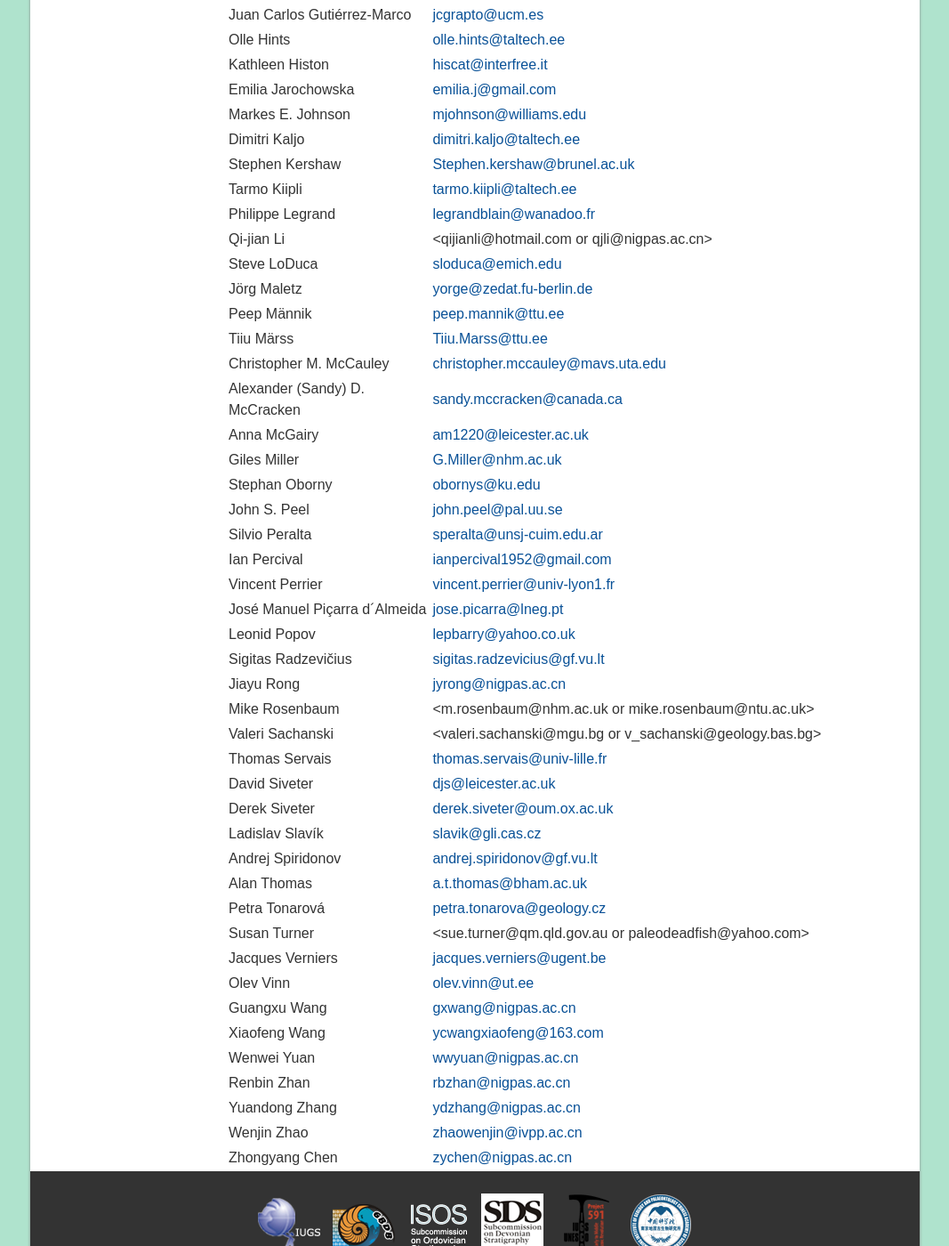
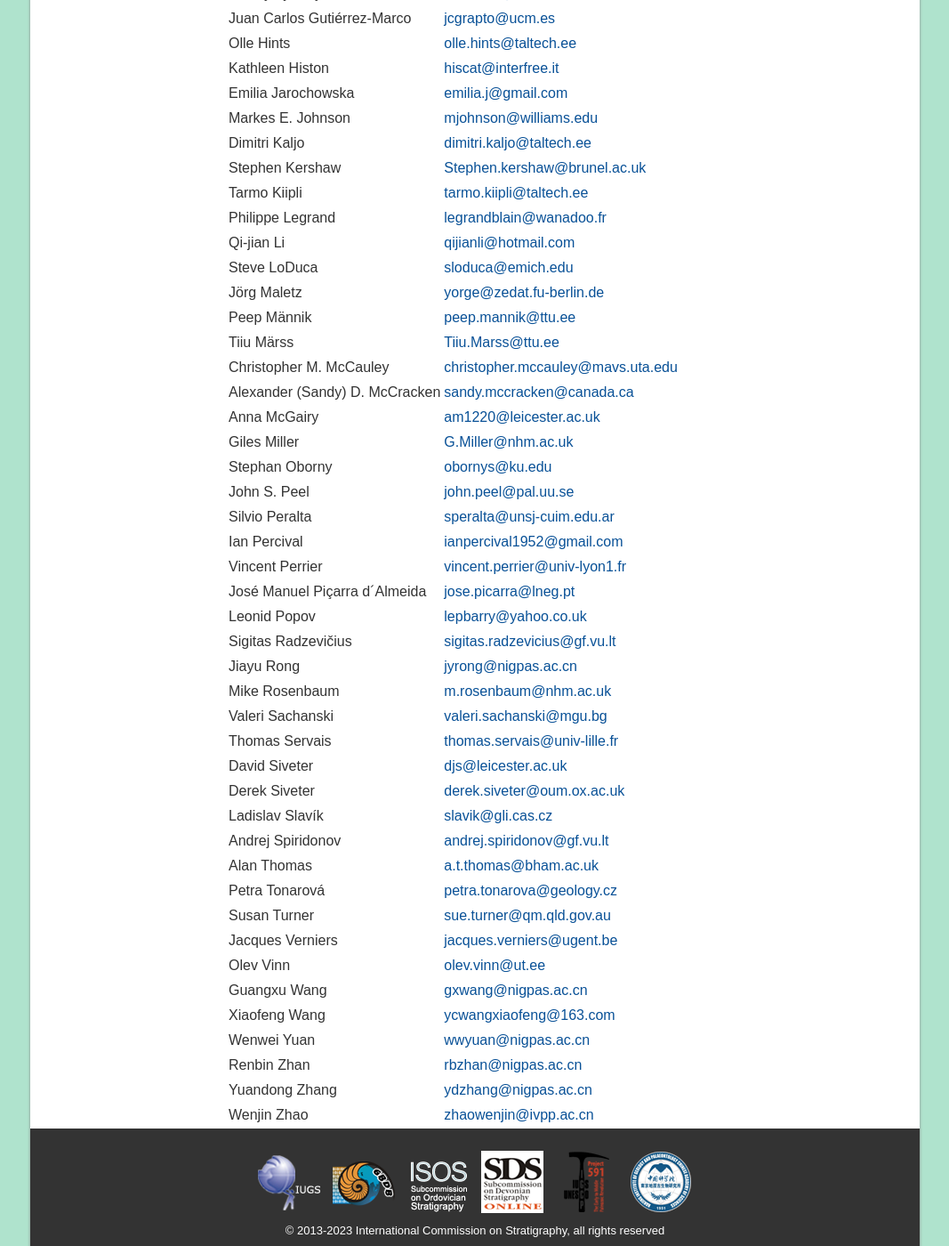
Before and after one commit to i-c-stratigraphy/subcommission-silurian, a Jekyll site: the page built from pages/specailists.md, in a window 1280 px wide and 1400 px high, scrolled down 978 px. Shown: the whole window at 89% size, without its empty margins (106-1173 px from the left). Built offline with Jekyll 4.4.1, drawn with Linux system fonts in a browser that asks for light colours; part of the change alters nothing that is shown; some of the changed text lies outside the part shown.

Commit message:
Update specailists.md

```diff
--- a/pages/specailists.md
+++ b/pages/specailists.md
@@ -17,8 +17,9 @@ James E. Barrick | <jim.barrick@ttu.edu>
 Frank R. Brunton | <frank.brunton@ontario.ca>
 Carole J. Burrow | <carole.burrow@gmail.com>
 Xu Chen | <xuchen@nigpas.ac.cn>
+Zhongyang Chen | <zychen@nigpas.ac.cn>
 Maria G. Corriga | <corrigamariagiovanna@gmail.com>
-G. Susana de la Puente | <sudelapuente@gmail.com or susana.delapuente@comahue-conicet.gob.ar>
+G. Susana de la Puente | <sudelapuente@gmail.com>
 André Desrochers | <andre.desrochers@uottawa.ca>
 Rein Einasto | <reinasto34@gmail.com>
 Annalisa Ferretti | <ferretti@unimore.it>
@@ -34,7 +35,7 @@ Dimitri Kaljo | <dimitri.kaljo@taltech.ee>
 Stephen Kershaw | <Stephen.kershaw@brunel.ac.uk>
 Tarmo Kiipli | <tarmo.kiipli@taltech.ee>
 Philippe Legrand | <legrandblain@wanadoo.fr>
-Qi-jian Li | <qijianli@hotmail.com or qjli@nigpas.ac.cn>
+Qi-jian Li | <qijianli@hotmail.com>
 Steve LoDuca | <sloduca@emich.edu>
 Jörg Maletz | <yorge@zedat.fu-berlin.de>
 Peep Männik | <peep.mannik@ttu.ee>
@@ -52,8 +53,8 @@ José Manuel Piçarra d´Almeida | <jose.picarra@lneg.pt>
 Leonid Popov | <lepbarry@yahoo.co.uk>
 Sigitas Radzevičius | <sigitas.radzevicius@gf.vu.lt>
 Jiayu Rong | <jyrong@nigpas.ac.cn>
-Mike Rosenbaum | <m.rosenbaum@nhm.ac.uk or mike.rosenbaum@ntu.ac.uk>
-Valeri Sachanski | <valeri.sachanski@mgu.bg or v_sachanski@geology.bas.bg>
+Mike Rosenbaum | <m.rosenbaum@nhm.ac.uk>
+Valeri Sachanski | <valeri.sachanski@mgu.bg>
 Thomas Servais | <thomas.servais@univ-lille.fr>
 David Siveter | <djs@leicester.ac.uk>
 Derek Siveter | <derek.siveter@oum.ox.ac.uk>
@@ -61,7 +62,7 @@ Ladislav Slavík | <slavik@gli.cas.cz>
 Andrej Spiridonov | <andrej.spiridonov@gf.vu.lt>
 Alan Thomas | <a.t.thomas@bham.ac.uk>
 Petra Tonarová | <petra.tonarova@geology.cz>
-Susan Turner | <sue.turner@qm.qld.gov.au or paleodeadfish@yahoo.com>
+Susan Turner | <sue.turner@qm.qld.gov.au>
 Jacques Verniers | <jacques.verniers@ugent.be>
 Olev Vinn | <olev.vinn@ut.ee>
 Guangxu Wang | <gxwang@nigpas.ac.cn>
@@ -70,4 +71,3 @@ Wenwei Yuan | <wwyuan@nigpas.ac.cn>
 Renbin Zhan | <rbzhan@nigpas.ac.cn>
 Yuandong Zhang | <ydzhang@nigpas.ac.cn>
 Wenjin Zhao | <zhaowenjin@ivpp.ac.cn>
-Zhongyang Chen | <zychen@nigpas.ac.cn>
```
